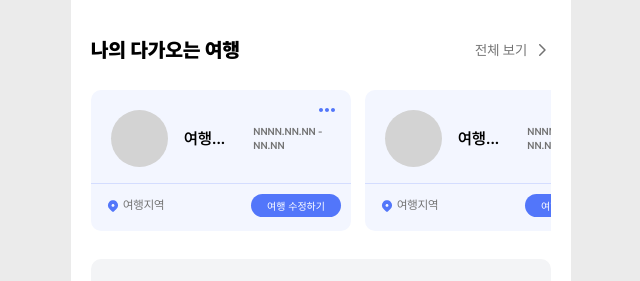
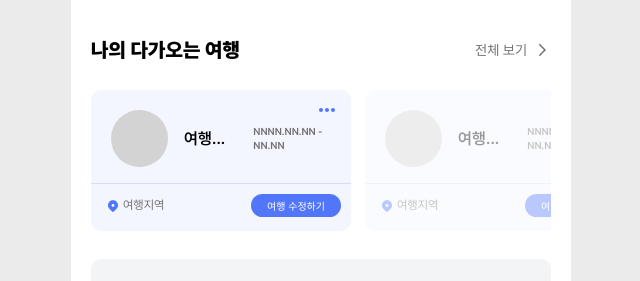
Before and after one commit to SugarSyrup/gabozago_FE, a React (Vite) app: page /mytrip in a window 1280 px wide. Shown: the top 281 px of the page, without its empty margins (319-959 px from the left). Built offline with nearby package versions, Linux system fonts and the light colour scheme.

Commit message:
feat(#34) : MyTrip 홈 페이지 디테일 수정 (카드 투명도, grid 정렬)

```diff
--- a/src/components/mytrip/MyScheduleCard.tsx
+++ b/src/components/mytrip/MyScheduleCard.tsx
@@ -12,6 +12,7 @@ interface Props {
     startDate: string;
     endDate: string;
     places: string[];
+    highlight: boolean;
 }
 
 function MyScheduleCard({
@@ -20,9 +21,10 @@ function MyScheduleCard({
     startDate,
     endDate,
     places,
+    highlight
 }: Props) {
     return (
-        <S.Card>
+        <S.Card highlight={highlight}>
             <S.InfoContainer>
                 <S.ThumbnailWrapper>
                     {thumbnailURL && <img src={thumbnailURL} alt={title} />}
--- a/src/pages/MyTripPage.tsx
+++ b/src/pages/MyTripPage.tsx
@@ -36,12 +36,14 @@ function MyTripPage() {
 								startDate="NNNN.NN.NN"
 								endDate="NN.NN"
 								places={["여행지역"]}
+								highlight={true}
 							/>
 							<MyScheduleCard
 								title="여행제목"
 								startDate="NNNN.NN.NN"
 								endDate="NN.NN"
 								places={["여행지역"]}
+								highlight={false}
 							/>
 						</S.ScheduleCardContainer>
 						<S.CreateMyTripScheduleBtn>
--- a/src/styles/mytrip/MyScheduleCard.style.ts
+++ b/src/styles/mytrip/MyScheduleCard.style.ts
@@ -1,6 +1,6 @@
 import styled from "styled-components";
 
-export const Card = styled.div`
+export const Card = styled.div<{highlight: boolean}>`
     width: 260px;
     height: 141px;
     flex-shrink: 0;
@@ -8,6 +8,7 @@ export const Card = styled.div`
     background-color: ${({ theme }) => theme.blue05};
 
     position: relative;
+    opacity: ${({highlight}) => !highlight && 0.4};
 `;
 
 export const InfoContainer = styled.div`
--- a/src/styles/pages/SchedulePage.style.ts
+++ b/src/styles/pages/SchedulePage.style.ts
@@ -145,6 +145,7 @@ export const ContentHeadingWrappper = styled.div`
 export const ContentContainer = styled.div`
     display:grid;
     grid-template-columns: 1fr 1fr;
+    justify-items: center;
     gap:16px;
 `
 
```
